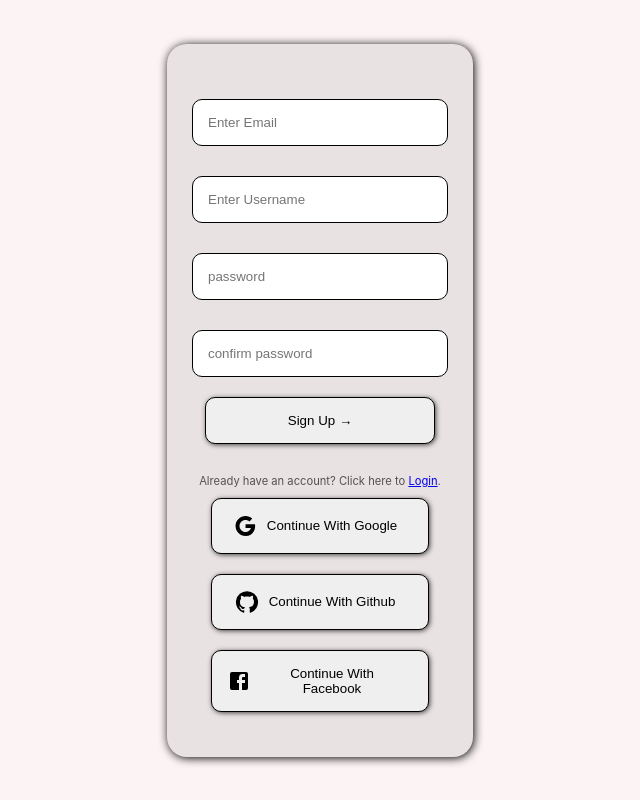
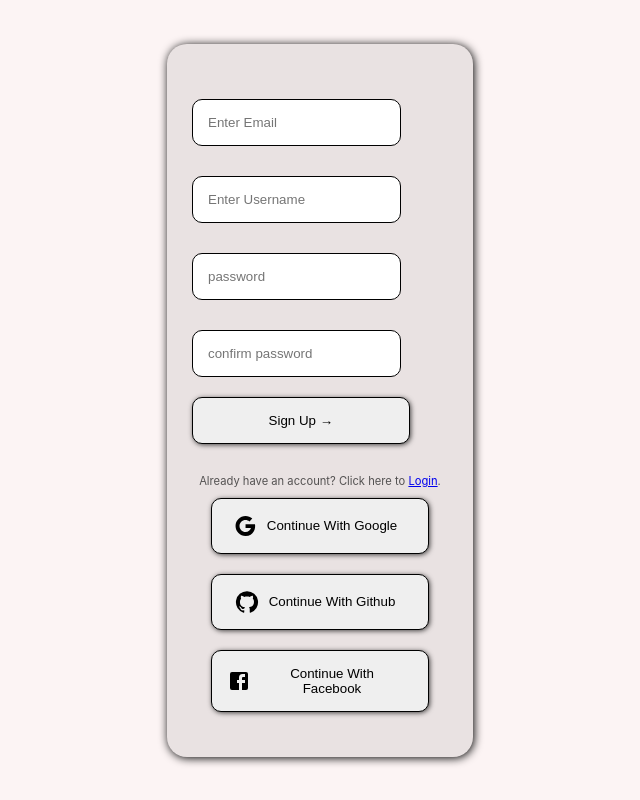
Before and after one commit to tanishrastogi/mobilify-frontend, a React (Create React App) app: page /signup in a window 1280 px wide. Shown: the whole page, without its empty margins (320-960 px from the left). Built offline with nearby package versions, Linux system fonts and the light colour scheme.

Commit message:
26-12-2023 commit-1

```diff
--- a/package.json
+++ b/package.json
@@ -2,7 +2,7 @@
   "name": "frontend",
   "version": "0.1.0",
   "private": true,
-  "proxy":"https://mobilehub.onrender.com/",
+  "proxy": "https://mobilehub.onrender.com",
   "dependencies": {
     "@emotion/react": "^11.11.1",
     "@emotion/styled": "^11.11.0",
@@ -12,6 +12,7 @@
     "@testing-library/jest-dom": "^5.17.0",
     "@testing-library/react": "^13.4.0",
     "@testing-library/user-event": "^13.5.0",
+    "firebase": "^10.7.1",
     "react": "^18.2.0",
     "react-dom": "^18.2.0",
     "react-router-dom": "^6.21.0",
--- a/src/components/entrance/signup.js
+++ b/src/components/entrance/signup.js
@@ -6,64 +6,72 @@ import GitHubIcon from '@mui/icons-material/GitHub';
 import { NavLink } from "react-router-dom";
 
 
-const SignUp = ()=>{
+const SignUp = () => {
 
-    const [logData , setLogData] = useState({
-        email:"",
-        username:"",
-        password:"",
-        cpassword:""
+    const [logData, setLogData] = useState({
+        email: "",
+        username: "",
+        password: "",
+        cpassword: ""
     })
 
-    const handleSubmit = async(e)=>{
+    const handleSubmit = async (e) => {
         e.preventDefault();
-        const {email , username , password , cpassword} = logData;
-        if(!email || !username || !password || !cpassword){
+        const { email, username, password, cpassword } = logData;
+        if (!email || !username || !password || !cpassword) {
             alert("fill all the details first");
         }
-        else{
-            if(password == cpassword){
-                const res = await fetch("/skillapp/signup" , {
-                    method:"POST",
-                    headers:{
-                        "content-type":"application/json"
+        else {
+            if (password == cpassword) {
+                try {
+                    const res = await fetch("https://mobilehub-0054a.onrender.com/skillapp/signup", {
+                        method: "POST",
+                        headers: {
+                            "content-type": "application/json"
                         },
-                    body:JSON.stringify({email:email ,username:username , password:password} )
+                        body: JSON.stringify({ email , username , password})
                     })
-
                     const data = await res.json();
                     console.log(data);
-                if(data.error){
+                    if (data.error) {
                         alert(data.error);
                     }
                 }
-            else{
+                catch (error) {
+                    console.log("error: ", error);
+                }
+
+
+            }
+            else {
                 alert("password and confirm password does not match");
             }
         }
     }
 
-    const addData = (e)=>{
-        const {name , value} = e.target
+    const addData = (e) => {
+        const { name, value } = e.target
         // console.log(name , value);
-        setLogData(()=>{
+        setLogData(() => {
             return {
                 ...logData,
-                [name]:value
+                [name]: value
             }
         })
     }
 
 
 
-    return  <div style={{height:"100vh"}} className="loginform-container">
+    return <div style={{ height: "100vh" }} className="loginform-container">
         <div className="login-form">
+            <form method="POST" action="">
                 <input type="text" value={logData.email} onChange={addData} required name="email" placeholder="Enter Email " />
-        <input type="text" value={logData.username} onChange={addData}  name="username" placeholder="Enter Username " />
-        <input type="password" value={logData.password} onChange={addData}  name="password" placeholder="password" />
+                <input type="text" value={logData.username} onChange={addData} name="username" placeholder="Enter Username " />
+                <input type="password" value={logData.password} onChange={addData} name="password" placeholder="password" />
                 <input type="password" value={logData.cpassword} onChange={addData} name="cpassword" placeholder="confirm password" />
-        <button style={{margin:"20px  0 30px 0"}}  onClick={handleSubmit} className="signup-button submit-button">Sign Up &rarr;</button>
-        <span style={{color:"rgb(84, 82, 82)" , fontSize:"70%" , margin:"-0px 0 10px 0" }}>Already have an account? Click here to <NavLink to="/login">Login</NavLink>. </span>
+                <button style={{ margin: "20px  0 30px 0" }} onClick={handleSubmit} className="signup-button submit-button">Sign Up &rarr;</button>
+            </form>
+            <span style={{ color: "rgb(84, 82, 82)", fontSize: "70%", margin: "-0px 0 10px 0" }}>Already have an account? Click here to <NavLink to="/login">Login</NavLink>. </span>
             <button className="login-with-google"><GoogleIcon /><span>Continue With Google</span></button>
             <button className="login-with-github"><GitHubIcon /><span>Continue With Github</span></button>
             <button className="login-with-facebook"><FacebookIcon /><span>Continue With Facebook</span></button>
```
Also changed, not shown: firebase.json (added), public/index.html (line endings or trailing spaces), 2 other files (tests, documents, lock files or other folders). Lines whose indentation alone changed are shown as unchanged.
